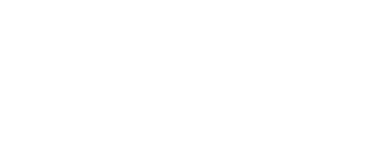
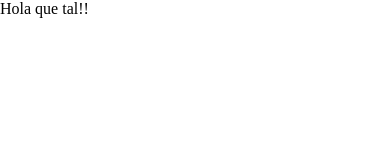
Before and after one commit to DarwinYRV07/eBooks, a React Native app: screen / in a window 390 px wide. Shown: the top 160 px of the page. Built offline with nearby package versions, Linux system fonts and the light colour scheme.

Commit message:
Creacion de la rama developer

```diff
--- a/App.js
+++ b/App.js
@@ -5,7 +5,7 @@
 export default function App() {
   return (
     <>
-
+      <text>Hola que tal!!</text>
     </>
   );
   }
```
